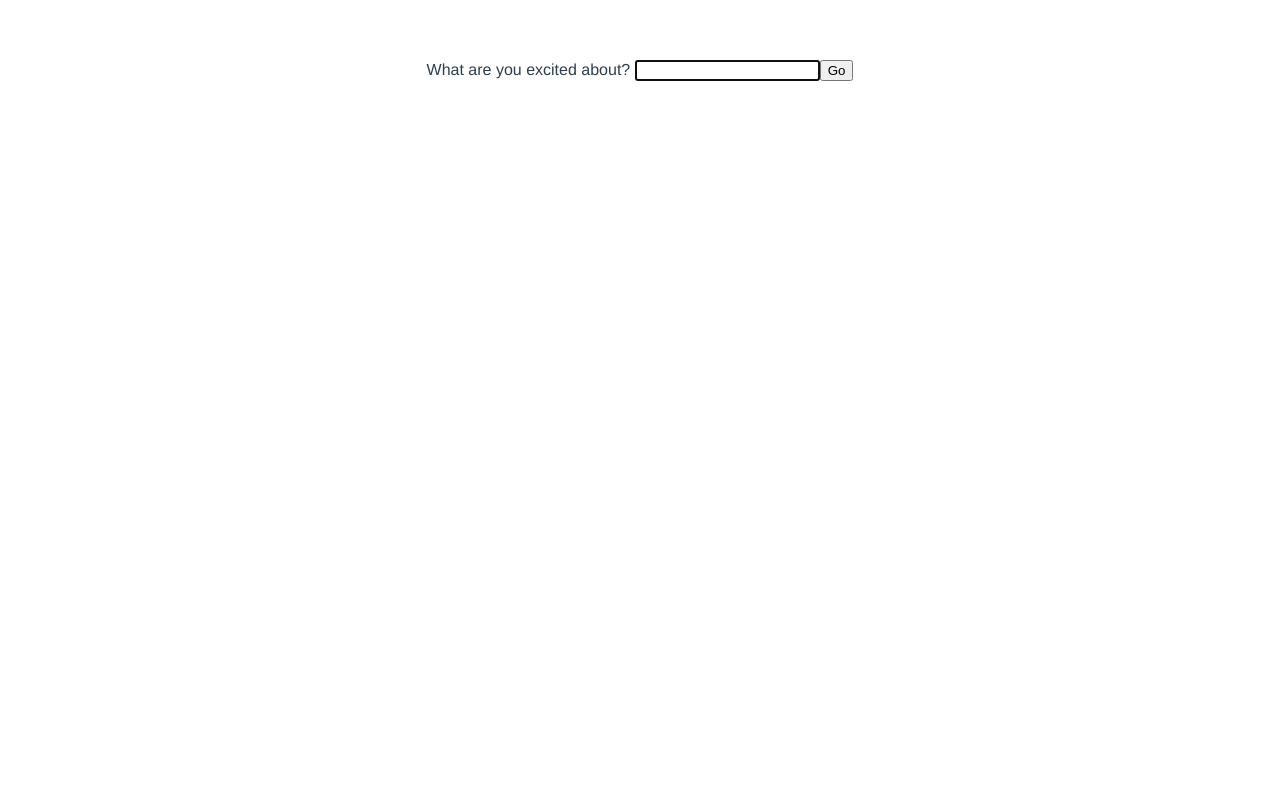
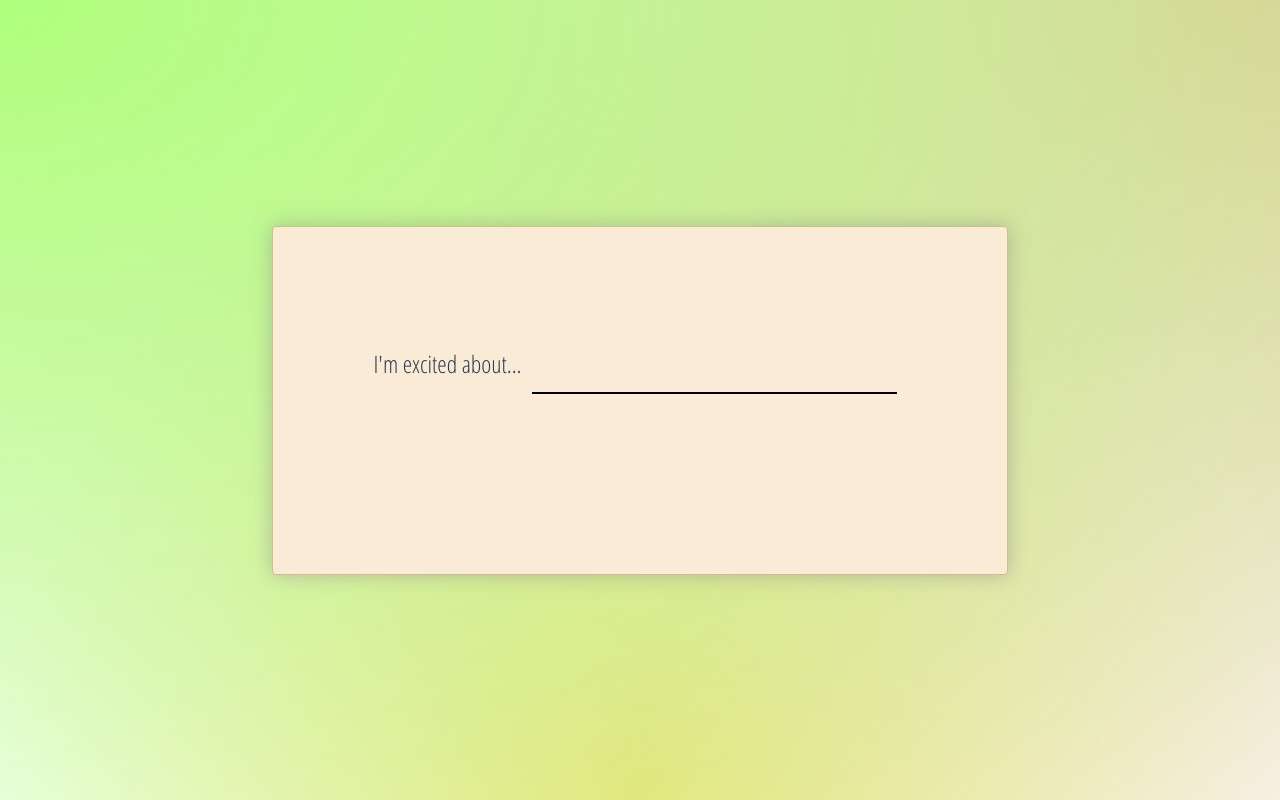
Before and after one commit to nrabins/more-like, a Vue app: page / in a window 1280 px wide. Built offline with nearby package versions, Linux system fonts and the light colour scheme.

Commit message:
Make it look marginally better

```diff
--- a/src/App.vue
+++ b/src/App.vue
@@ -1,15 +1,18 @@
 <template>
   <div id="app">
+    <div class="focus">
       <div class="input">
         <form @submit.prevent="handleSubmit">
           <label>
-          What are you excited about? <input ref="query" type="text" v-model="query" />
+            <span class="excited-label">I'm excited about...</span>
+            <input class="excited-input" ref="query" type="text" v-model="query" />
           </label>
-        <button type="submit">Go</button>
+          <!-- <button type="submit">Go</button> -->
         </form>
       </div>
-    <div>
+      <div class="output">
         {{insult}}
+      </div>
     </div>
   </div>
 </template>
@@ -35,7 +38,7 @@ export default {
       let words = this.query.split(" ");
 
       const wordPromises = words.map(word => {
-        return new Promise((resolve, reject) => {
+        return new Promise(resolve => {
           fetch(`https://api.datamuse.com/words?sp=${word}&md=s`)
             .then(response => response.json())
             .then(json => {
@@ -45,12 +48,12 @@ export default {
               });
             })
         });
-      })
+      });
 
       Promise.all(wordPromises)
         .then(syllableCounts => {
           const rhymePromises = syllableCounts.map(syllableCount => {
-            return new Promise((resolve, reject) => {
+            return new Promise(resolve => {
               fetch(`https://api.datamuse.com/words?rel_rhy=${syllableCount.word}`)
                 .then(response => response.json())
                 .then(json => {
@@ -70,29 +73,75 @@ export default {
 
               this.insult = `'${this.query}'? More like '${insultVersion}'`;
             })
-        })
-
-
-      // let rhymes = words.map(word => {
-      //   fetch(`https://api.datamuse.com/words?rel_rhy=${word}`)
-      //     .then(response => response.json())
-      //     .then(json => {
-      //       return "blah";
-      //     });
-      // });
-      //console.log(rhymes)
+        });
     }
   }
 }
 </script>
 
 <style>
+
+@import url('https://fonts.googleapis.com/css?family=Gloria+Hallelujah|Open+Sans+Condensed:300');
+
+html, body {
+  margin: 0;
+  padding: 0;
+  height: 100%;
+  width: 100%;
+}
+
 #app {
   font-family: 'Avenir', Helvetica, Arial, sans-serif;
   -webkit-font-smoothing: antialiased;
   -moz-osx-font-smoothing: grayscale;
+  height: 100%;
+  width: 100%;
+  overflow: hidden;
+  color: #2c3e50;
+  background: radial-gradient(farthest-corner at top left, #afff7c, transparent),
+              radial-gradient(farthest-corner at top right, #e6c8a1, transparent),
+              radial-gradient(farthest-side at bottom, rgb(241, 233, 118), transparent);
+  display: flex;
+  justify-content: center;
+  align-items: center;
+}
+
+.excited-label {
+  font-family: 'Open Sans Condensed', sans-serif;
+  font-size: 1.5em;
+}
+
+.excited-input {
+  font-family: 'Gloria Hallelujah', cursive;
   text-align: center;
-  color: #2c3e50;
-  margin-top: 60px;
+  font-size: 2em;
 }
+
+.focus {
+  background-color: antiquewhite;
+  padding: 100px;
+  border: 1px #d0bd8a solid;
+  border-radius: 4px;
+  box-shadow: 0px 0px 20px 0px #88888885;
+  display: flex;
+  flex-direction: column;
+  justify-content: space-between;
+  align-items: center;
+}
+
+.focus input {
+  border: none;
+  border-bottom: 2px solid black;
+  background: none;
+  margin: 0 10px;
+}
+
+.focus input:focus {
+  outline: none;
+}
+
+.output {
+  padding: 40px;
+}
+
 </style>
```
Also changed, not shown: src/assets/logo.png (deleted). Lines whose indentation alone changed are shown as unchanged.
